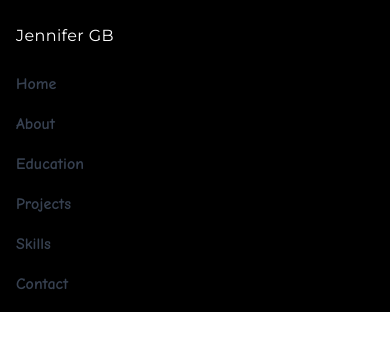
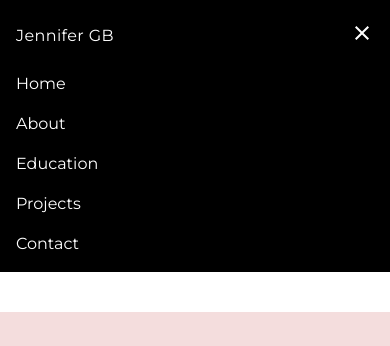
Before and after one commit to jgajdosbomben/portfolio, a React (Vite) app: page / in a window 390 px wide. Both pictures are taken after a click on the button 361 px from the left and 33 px from the top of the page. Shown: the top 346 px of the page. Built offline with nearby package versions, Linux system fonts and the light colour scheme.

Commit message:
Changed font, headings, text colour, etc.

```diff
--- a/src/components/Navbar.jsx
+++ b/src/components/Navbar.jsx
@@ -6,13 +6,13 @@ const Navbar = ({ darkMode, isOpen, toggleMenu, toggleTheme }) => {
   return (
     <div className="px-0 2x1:px-40">
       <div className="w-full items-center justify-between py-4 px-4 md:px-12 bg-black">
-      {/* bg-gradient-to-r from-[#3f0539] from-15%  via-[#0a7694] via-40% to-[#a81588] to-90% */}
+        {/* bg-gradient-to-r from-[#3f0539] from-15%  via-[#0a7694] via-40% to-[#a81588] to-90% */}
         <div className="flex items-center justify-between w-full">
           <div className="flex items-center justify-start w-full">
             <a
               href="/"
               className="text-base font-semi-bold font-montserrat tracking-wide text-white cursor-pointer">
-               Jennifer GB
+              Jennifer GB
             </a>
           </div>
           <ul className="hidden md:flex font-semi-bold font-montserrat tracking-wide gap-6 text-base text-white">
@@ -62,11 +62,11 @@ const Navbar = ({ darkMode, isOpen, toggleMenu, toggleTheme }) => {
               onClick={toggleMenu}>
               <FiMenu
                 size={26}
-                className={`${isOpen ? "hidden" : "block"} text-gray-800 dark:text-gray-50 font-comicneue`}
+                className={`${isOpen ? "hidden" : "block"} text-white dark:text-gray-50 font-comicneue`}
               />
               <MdOutlineClose
                 size={26}
-                className={`${isOpen ? "block" : "hidden"} h-6 w-6 dark:text-gray-50 font-comicneue`}
+                className={`${isOpen ? "block" : "hidden"} h-6 w-6 text-white dark:white font-montserrat`}
               />{" "}
             </button>
           </div>
@@ -75,7 +75,7 @@ const Navbar = ({ darkMode, isOpen, toggleMenu, toggleTheme }) => {
         <div
           className={`${isOpen ? "block pt-4" : "hidden"} md:hidden`}
           id="mobile-menu">
-          <div className="flex flex-col gap-4 text-md font-comicneue text-gray-700 dark:text-neutral-200">
+          <div className="flex flex-col gap-4 text-md font-montserrat text-white dark:white">
             <a
               href="#home"
               onClick={toggleMenu}
@@ -100,12 +100,12 @@ const Navbar = ({ darkMode, isOpen, toggleMenu, toggleTheme }) => {
               className="cursor-pointer hover:text-purple-500 hover:underline decoration-wavy dark:hover:text-purple-300">
               Projects
             </a>
-            <a
+            {/* <a
               href="#skills"
               onClick={toggleMenu}
               className="cursor-pointer hover:text-purple-500 hover:underline decoration-wavy dark:hover:text-purple-300">
               Skills
-            </a>
+            </a> */}
             <a
               href="#contact"
               onClick={toggleMenu}
```
